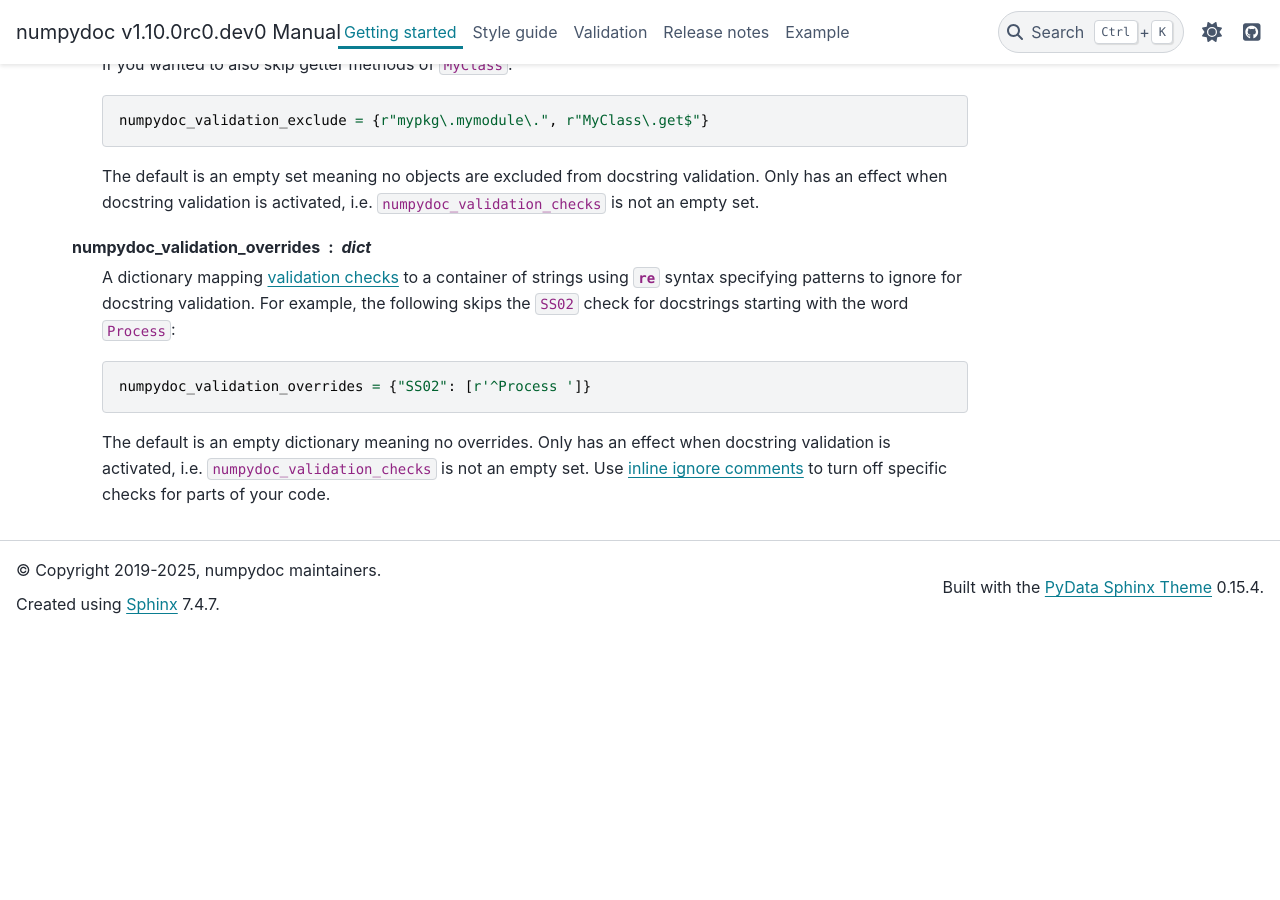
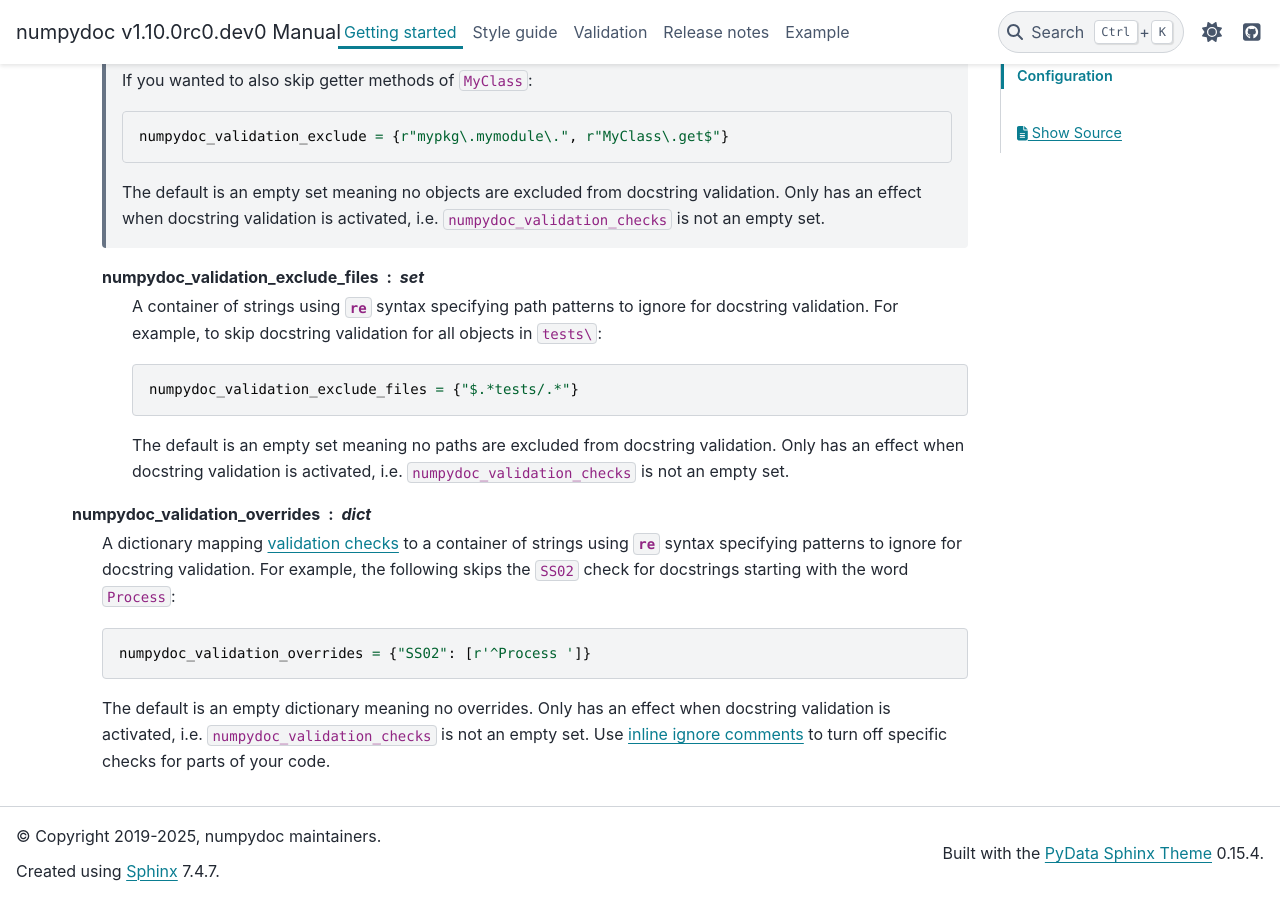
Before and after one commit to numpy/numpydoc, a Sphinx documentation site: the page built from doc/install.rst, in a window 1280 px wide and 900 px high, scrolled down 2878 px. Built offline with Sphinx 7.4.7 and the PyData theme 0.15.4, drawn with Linux system fonts in a browser that asks for light colours; formulas are drawn with MathJax 3; before the commit the page ends 3512 px from its top, so only the background shows below that.

Commit message:
docs(validation.rst,-install.rst): Added docs for new feature `numpydoc_validation_exclude_files` for Sphinx and `exclude_files` for pyproject.toml

```diff
--- a/doc/install.rst
+++ b/doc/install.rst
@@ -139,6 +139,18 @@
     validation.
     Only has an effect when docstring validation is activated, i.e.
     ``numpydoc_validation_checks`` is not an empty set.
+  numpydoc_validation_exclude_files : set
+    A container of strings using :py:mod:`re` syntax specifying path patterns to
+    ignore for docstring validation.
+    For example, to skip docstring validation for all objects in
+    ``tests\``::
+
+        numpydoc_validation_exclude_files = {"$.*tests/.*"}
+
+    The default is an empty set meaning no paths are excluded from docstring
+    validation.
+    Only has an effect when docstring validation is activated, i.e.
+    ``numpydoc_validation_checks`` is not an empty set.
 numpydoc_validation_overrides : dict
     A dictionary mapping :ref:`validation checks <validation_checks>` to a
     container of strings using :py:mod:`re` syntax specifying patterns to
--- a/doc/validation.rst
+++ b/doc/validation.rst
@@ -37,7 +37,9 @@
   maps to ``numpydoc_validation_exclude`` from the
   :ref:`Sphinx build configuration <validation_during_sphinx_build>`.
 * ``exclude_files``: Exclude file paths matching the regular expressions
-    ``^tests/.*`` or ``^module/gui.*``.
+    ``^tests/.*`` or ``^module/gui.*``. This maps to
+    ``numpydoc_validation_exclude_files`` from the
+    :ref:`Sphinx build configuration <validation_during_sphinx_build>`.
 * ``override_SS05``: Allow docstrings to start with "Process ", "Assess ",
   or "Access ". To override different checks, add a field for each code in
   the form of ``override_<code>`` with a collection of regular expression(s)
```
